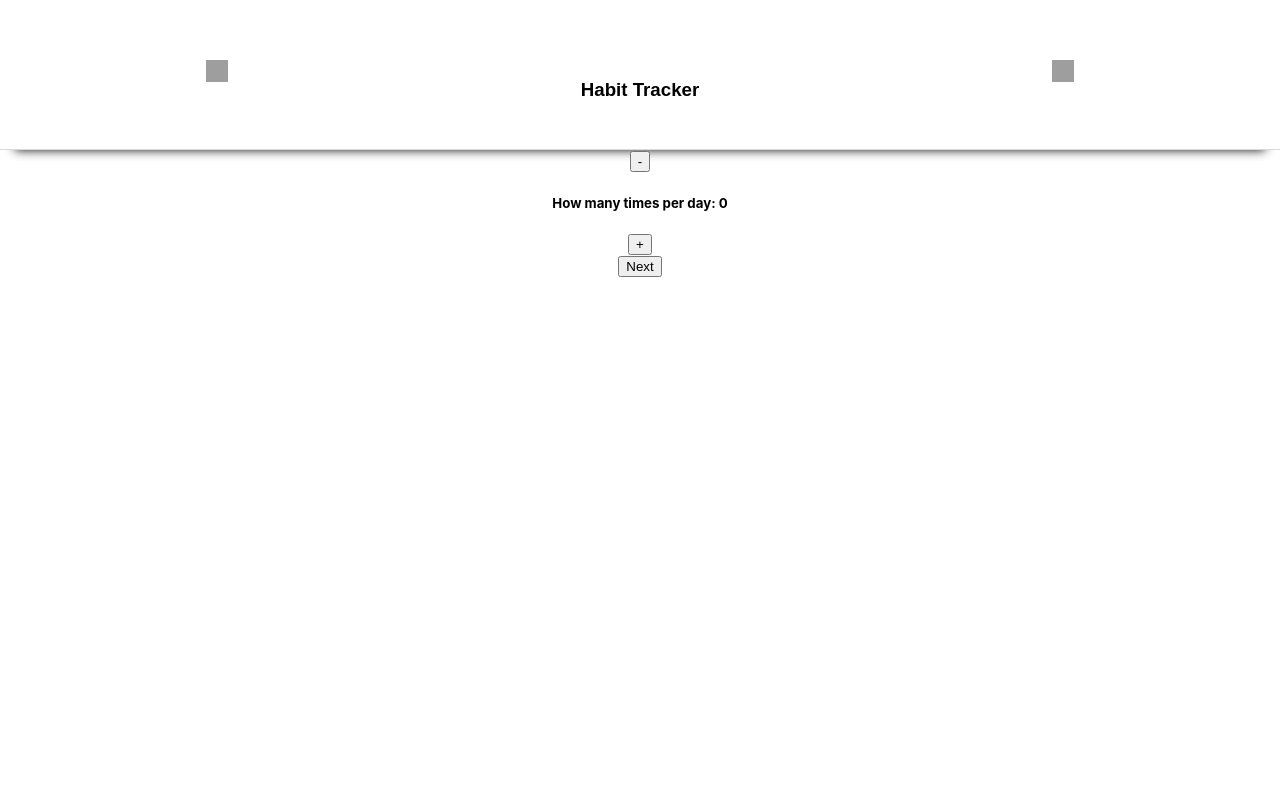
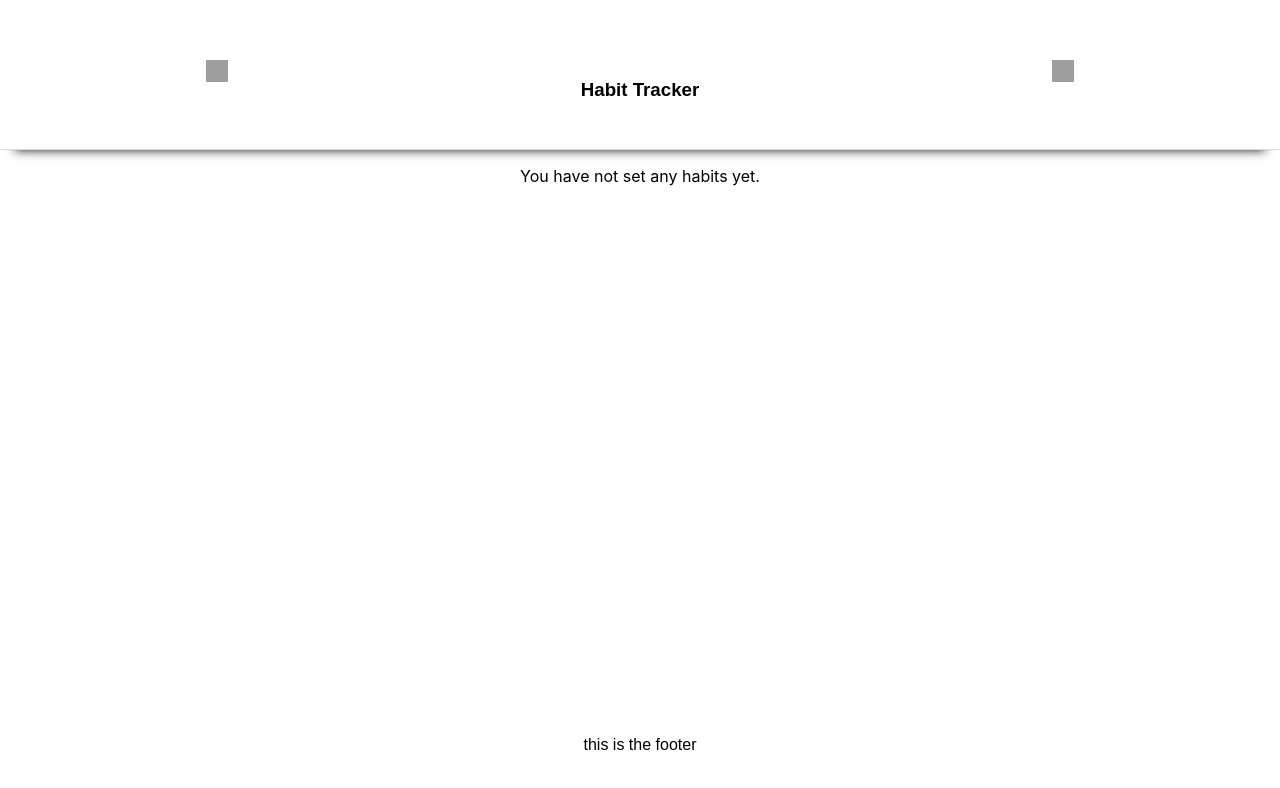
Before and after one commit to jenstella/habit-tracker, a React (Create React App) app in the folder habit-tracker/: page / in a window 1280 px wide. Shown: the top 788 px of the page. Built offline with nearby package versions, Linux system fonts and the light colour scheme; grey boxes are pictures that could not be loaded.

Commit message:
css changes

```diff
--- a/habit-tracker/src/App.js
+++ b/habit-tracker/src/App.js
@@ -1,14 +1,16 @@
 import './App.css';
 import Counter from './components/Counter';
 import Header from './components/Header';
+import Home from './components/Home';
 import NextButton from './components/NextButton';
 
 function App() {
   return (
     <div className="App">
         <Header/>
-        <Counter/>
-        <NextButton />
+        <Home/>
+        {/* <Counter/>
+        <NextButton /> */}
     </div>
   );
 }
--- /dev/null
+++ b/habit-tracker/src/Footer.css
@@ -0,0 +1,13 @@
+#footer {
+    display: flex;
+    flex-direction: row;
+    justify-content: space-around;
+    margin-top: 30px;
+    padding: 30px;
+    font-family:Arial, Helvetica, sans-serif;
+    align-items: flex-end;
+    position:absolute;
+    left:0;
+    bottom:0;
+    right:0;
+}
--- a/habit-tracker/src/components/Footer.jsx
+++ b/habit-tracker/src/components/Footer.jsx
@@ -1,6 +1,11 @@
 import React from 'react';
+import '../Footer.css'
 
 export default function Footer() {
 
-    return <div>this is the footer</div>;
-}
+    return (
+        <div id="footer">
+            <p>this is the footer</p>
+        </div>
+    )
+};
--- /dev/null
+++ b/habit-tracker/src/components/Home.jsx
@@ -0,0 +1,12 @@
+import React from 'react';
+import Footer from './Footer';
+
+export default function Home() {
+    return (
+        <div>
+            <p>You have not set any habits yet.</p>
+            <Footer/>
+        </div>
+
+    )
+};
```
